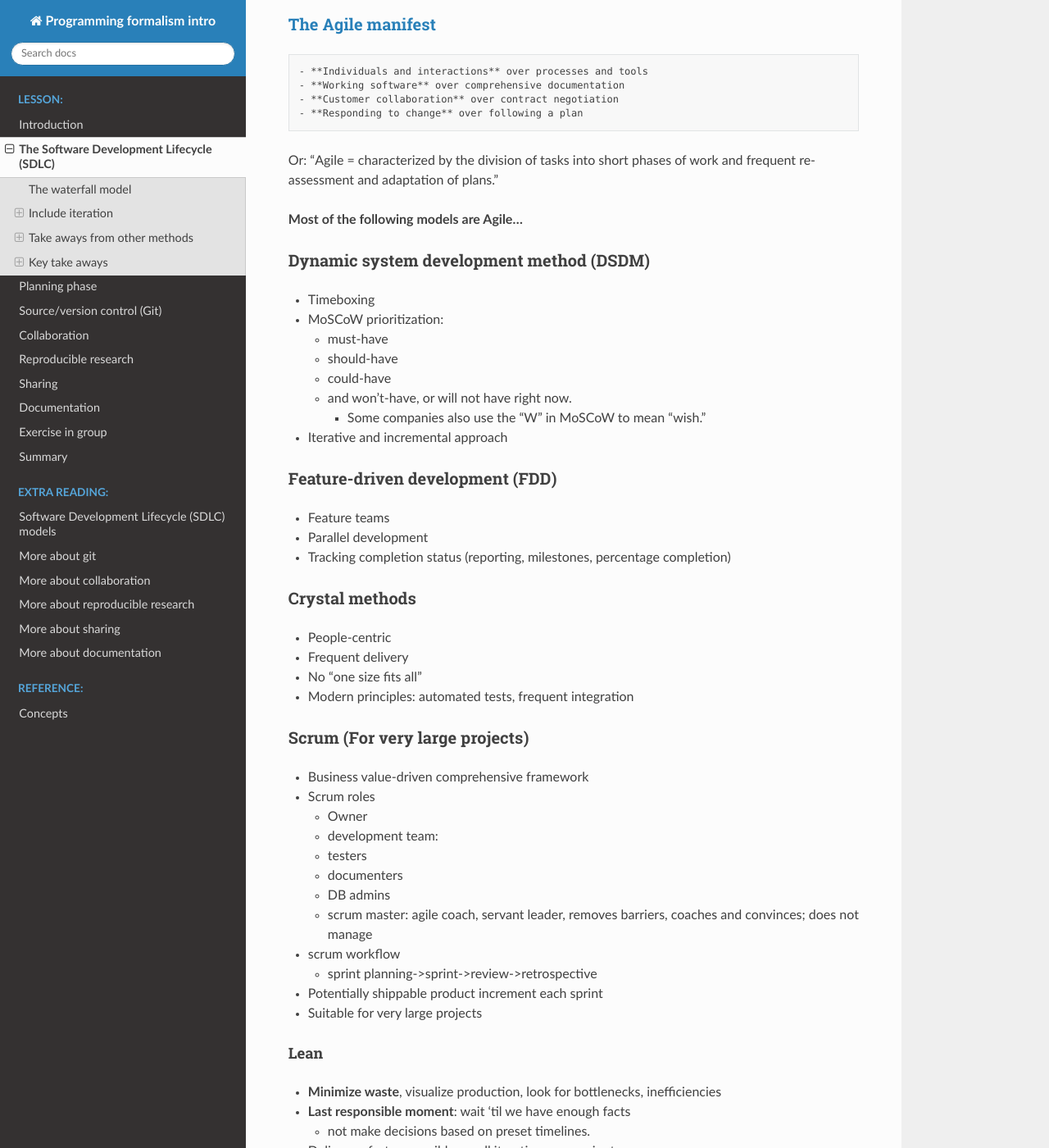
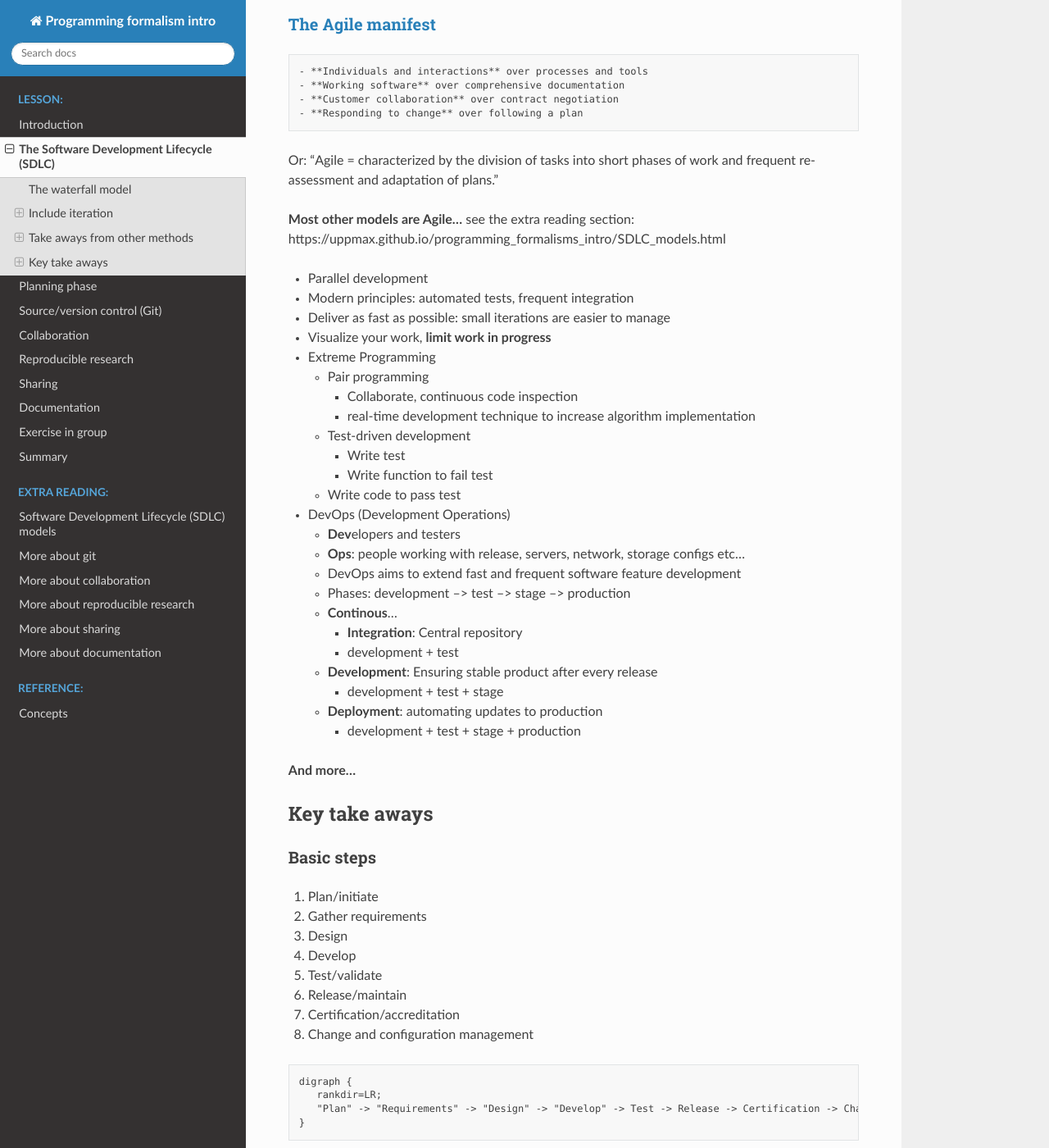
Before and after one commit to UPPMAX/programming_formalisms_intro, a Sphinx documentation site: the page built from doc/sdlc.md, in a window 1280 px wide and 1400 px high, scrolled down 1823 px. Shown: the whole window at 82% size. Built offline with Sphinx 7.4.7 and the Read the Docs theme 2.0.0, drawn with Linux system fonts in a browser that asks for light colours; pages that are not in the unit, such as notebooks, are missing from menus; some of the changed text lies outside the part shown.

Commit message:
reduce SDLC

````diff
--- a/doc/sdlc.md
+++ b/doc/sdlc.md
@@ -89,93 +89,28 @@ digraph {
 Or:
 "Agile = characterized by the division of tasks into short phases of work and frequent re-assessment and adaptation of plans."
 
-**Most of the following models are Agile...**
+**Most other models are Agile...**
+see the extra reading section: https://uppmax.github.io/programming_formalisms_intro/SDLC_models.html
 
-### Dynamic system development method (DSDM)
-- Timeboxing
-- MoSCoW prioritization:
-   - must-have
-   - should-have
-   - could-have
-   - and won’t-have, or will not have right now.
-     - Some companies also use the “W” in MoSCoW to mean “wish.”
-- Iterative and incremental approach
-
-### Feature-driven development (FDD)
-- Feature teams
 - Parallel development
-- Tracking completion status (reporting, milestones, percentage completion)
-
-### Crystal methods
-- People-centric
-- Frequent delivery
-- No "one size fits all"
 - Modern principles: automated tests, frequent integration
-
-### Scrum (For very large projects)
-- Business value-driven comprehensive framework
-- Scrum roles
-  - Owner
-  - development team:
-  - testers
-  - documenters
-  - DB admins
-  - scrum master: agile coach, servant leader, removes barriers, coaches and convinces; does not manage
-- scrum workflow
-  - sprint planning->sprint->review->retrospective
-- Potentially shippable product increment each sprint
-- Suitable for very large projects
-
-#### Lean
-- **Minimize waste**, visualize production, look for bottlenecks, inefficiencies
-- **Last responsible moment**: wait ‘til we have enough facts
-    - not make decisions based on preset timelines.
 - Deliver as fast as possible: small iterations are easier to manage
-
-### Kanban
 - Visualize your work, **limit work in progress**
-
-### Extreme Programming
--	[https://www.agilealliance.org/glossary/xp](https://www.agilealliance.org/glossary/xp)
--	Just In Time design
-
-```{admonition} Branching and merging is not listed as a core XP practice
--	is generally not a favorable practice in Agile approaches.
--	Branching has the potential for creating technical debt if changes are not merged frequently.
--	The risks an be somewhat mitigated by merging frequently.
--	In any case, branching and merging .
-```
-
-##### Pair programming
-- Collaborate, continuous code inspection
-- real-time development technique to increase algorithm implementation
-
-#### Test-driven development
-- Write test
-- Write function to fail test
-- Write code to pass test
-
-### Spotify
-- Culture
-  - Innovation: hackathons
-  - Learning from each other
-  - Failure-friendly culture
-  - (internal) code repositories, visible and open for other teams
-  - Minimize handoffs (help from other teams)
-  - Bureaucracy minimized
-
-
-### DevOps (Development Operations)
-- **Dev**elopers and testers
-- **Ops**: people working with release, servers, middleware, network, storage configs, monitoring techniques
-- DevOps aims to extend fast and frequent software feature development approach to build an efficient delivery pipeline.
-- Phases: development --> test --> stage --> production
-  -  development: unit testing (code)
-  -  test: integration testing (User-interface, web server, app server, backend)
-  -  stage: user acceptance
-  -  production
-- **Continous**...
-  - **Integration**: Central repository
+- Extreme Programming
+  - Pair programming
+    - Collaborate, continuous code inspection
+    - real-time development technique to increase algorithm implementation
+  - Test-driven development
+    - Write test
+    - Write function to fail test
+   - Write code to pass test
+- DevOps (Development Operations)
+  - **Dev**elopers and testers
+  - **Ops**: people working with release, servers, network, storage configs etc...
+  - DevOps aims to extend fast and frequent software feature development
+  - Phases: development --> test --> stage --> production
+  - **Continous**...
+    - **Integration**: Central repository
     - development + test
   - **Development**: Ensuring stable product after every release
     - development + test + stage
````
